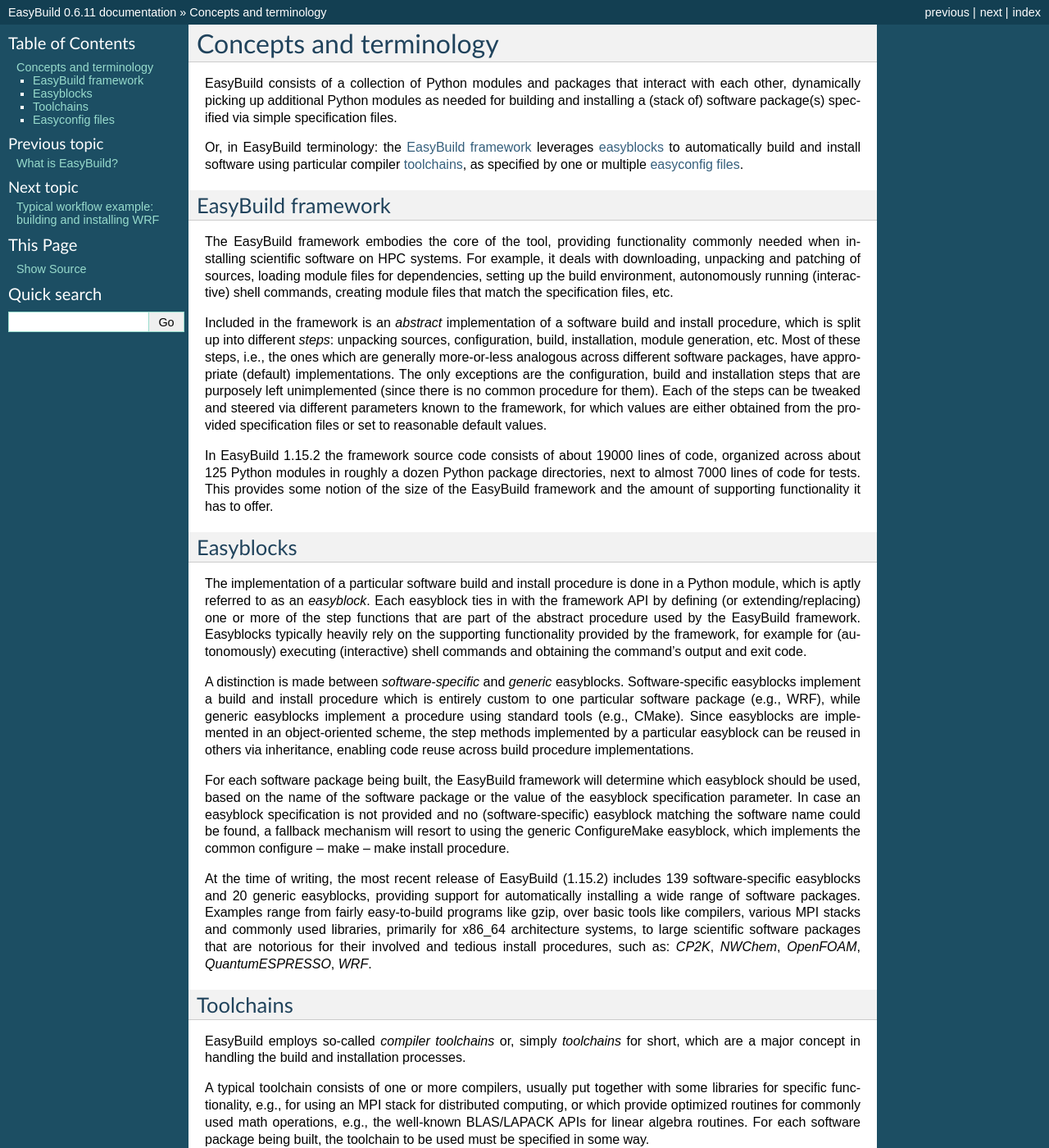
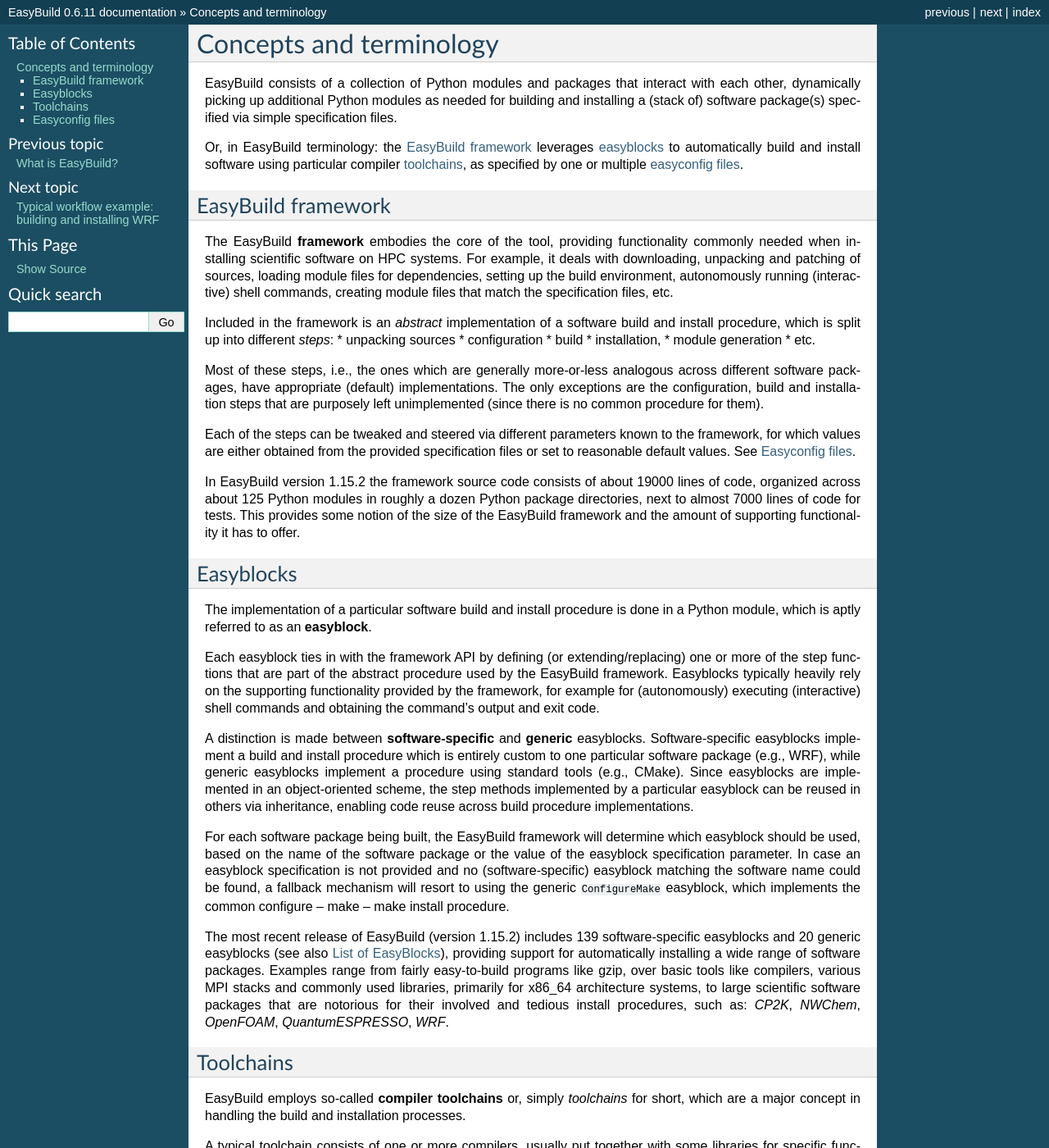
Before and after one commit to easybuilders/easybuild, a Sphinx documentation site: the page built from docs/Concepts_and_Terminology.rst, in a window 1280 px wide and 1400 px high. Shown: the whole window at 82% size. Built offline with Sphinx 7.4.7, drawn with Linux system fonts in a browser that asks for light colours; some of the changed text lies outside the part shown.

Commit message:
tweaks in concepts and intro pages

```diff
--- a/docs/Concepts_and_Terminology.rst
+++ b/docs/Concepts_and_Terminology.rst
@@ -16,22 +16,34 @@
 EasyBuild framework
 -------------------
 
-The EasyBuild framework embodies the core of the tool, providing functionality commonly
+The EasyBuild **framework** embodies the core of the tool, providing functionality commonly
 needed when installing scientific software on HPC systems. For example, it deals with downloading,
 unpacking and patching of sources, loading module files for dependencies,
 setting up the build environment, autonomously running (interactive) shell commands,
 creating module files that match the specification files, etc.
 
 Included in the framework is an `abstract` implementation of a software build and install procedure,
-which is split up into different `steps`: unpacking sources, configuration, build, installation,
-module generation, etc. Most of these steps, i.e., the ones which are generally more-or-less
+which is split up into different `steps`:
+* unpacking sources
+* configuration
+* build
+* installation,
+* module generation
+* etc.
+
+Most of these steps, i.e., the ones which are generally more-or-less
 analogous across different software packages, have appropriate (default) implementations.
 The only exceptions are the configuration, build and installation steps that are purposely
-left unimplemented (since there is no common procedure for them). Each of the steps can be
+left unimplemented (since there is no common procedure for them).
+
+Each of the steps can be
 tweaked and steered via different parameters known to the framework, for which values are
 either obtained from the provided specification files or set to reasonable default values.
+See :ref:`easyconfig_files`.
 
-In EasyBuild |version| the framework source code consists of about 19000 lines of code,
+.. XXX - UPDATE BY VERSION
+
+In EasyBuild version |version| the framework source code consists of about 19000 lines of code,
 organized across about 125 Python modules in roughly a dozen Python package directories,
 next to almost 7000 lines of code for tests. This provides some notion of the size of the
 EasyBuild framework and the amount of supporting functionality it has to offer.
@@ -43,13 +55,15 @@
 ----------
 
 The implementation of a particular software build and install procedure is done in a Python module,
-which is aptly referred to as an `easyblock`. Each easyblock ties in with the framework API
+which is aptly referred to as an **easyblock**.
+
+Each easyblock ties in with the framework API
 by defining (or extending/replacing) one or more of the step functions that are part
 of the abstract procedure used by the EasyBuild framework. Easyblocks typically heavily
 rely on the supporting functionality provided by the framework, for example for
 (autonomously) executing (interactive) shell commands and obtaining the command's output and exit code.
 
-A distinction is made between `software-specific` and `generic` easyblocks. Software-specific
+A distinction is made between **software-specific** and **generic** easyblocks. Software-specific
 easyblocks implement a build and install procedure which is entirely custom to one particular
 software package (e.g., WRF), while generic easyblocks implement a procedure using standard
 tools (e.g., CMake). Since easyblocks are implemented in an object-oriented scheme, the step
@@ -60,12 +74,12 @@
 should be used, based on the name of the software package or the value of the easyblock
 specification parameter. In case an easyblock specification is not provided and no (software-specific)
 easyblock matching the software name could be found, a fallback mechanism will resort to using
-the generic ConfigureMake easyblock, which implements the common configure – make – make install procedure.
+the generic ``ConfigureMake`` easyblock, which implements the common configure – make – make install procedure.
 
 .. XXX - UPDATE BY VERSION
 
-At the time of writing, the most recent release of EasyBuild (|version|) includes 139 software-specific
-easyblocks and 20 generic easyblocks, providing support for automatically installing a wide range
+The most recent release of EasyBuild (version |version|) includes 139 software-specific easyblocks and 20 generic
+easyblocks (see also :ref:`basic_usage_easyblocks`), providing support for automatically installing a wide range
 of software packages. Examples range from fairly easy-to-build programs like gzip, over basic tools
 like compilers, various MPI stacks and commonly used libraries, primarily for x86_64 architecture systems,
 to large scientific software packages that are notorious for their involved and tedious install procedures, such as:
@@ -75,7 +89,7 @@
 Toolchains
 ----------
 
-EasyBuild employs so-called `compiler toolchains` or, simply `toolchains` for short,
+EasyBuild employs so-called **compiler toolchains** or, simply `toolchains` for short,
 which are a major concept in handling the build and installation processes.
 
 A typical toolchain consists of one or more compilers, usually put together with some libraries for specific functionality,
@@ -83,7 +97,7 @@
 used math operations, e.g., the well-known BLAS/LAPACK APIs for linear algebra routines.
 For each software package being built, the toolchain to be used must be specified in some way.
 
-The EasyBuild framework prepares the build environment for the different toolchain components,
+The EasyBuild framework prepares the `build environment` for the different toolchain components,
 by loading their respective modules and defining environment variables to specify compiler commands
 (e.g., via ``$F90``), compiler and linker options (e.g., via ``$CFLAGS`` and ``$LDFLAGS``), the list
 of library names to supply to the linker (via ``$LIBS``), etc. This enables making easyblocks largely
@@ -97,25 +111,21 @@
 - various numerical libraries, including ATLAS, Intel MKL, OpenBLAS, ScalaPACK, FFTW
 
 
+.. _easyconfig_files:
+
 Easyconfig files
 ----------------
 
-The specification files that are supplied to EasyBuild are referred to as `easyconfig files`
+The specification files that are supplied to EasyBuild are referred to as **easyconfig files**
 (or simply `easyconfigs`), which are basically plain text files containing (mostly) only
 key-value assignments for build parameters supported by the framework, also referred
-to as `easyconfig parameters`.
-
-Some parameters are mandatory, like ``name`` and ``version``
-to specify which software (version) should be installed, `toolchain` to indicate
-which compiler toolchain should be used, etc. Others are optional, and have appropriate
-defaults set for them in the EasyBuild framework; examples include ``buildopts`` to specify
-options for the build command, and dependencies to list the software `dependencies` that should
-be taken into account.
+to as **easyconfig parameters** (see :doc:`Writing_easyconfig_files` for more information).
 
 Note that easyconfig files only provide the bits of information required
 to determine the corresponding module name; the module name itself is computed by EasyBuild
 framework by querying the module naming scheme being used. The complete
-list of supported easyconfig parameters can be easily obtained via the EasyBuild command line (``eb -a``).
+list of supported easyconfig parameters can be easily obtained via the EasyBuild command line using
+``eb -a`` (see also :ref:`avail_easyconfig_params`).
 
 As such, each easyconfig file provides a complete specification of which particular software
 package should be installed, and which settings should be used for building it. After completing
@@ -125,5 +135,5 @@
 
 .. XXX - UPDATE BY VERSION
 
-EasyBuild |version| includes support for over 511 different software packages,
+EasyBuild version |version| includes support for over 511 different software packages,
 spread over 2800 easyconfig files describing distinct builds.
```
Also changed, not shown: docs/introduction.rst (+21 -21 lines).
